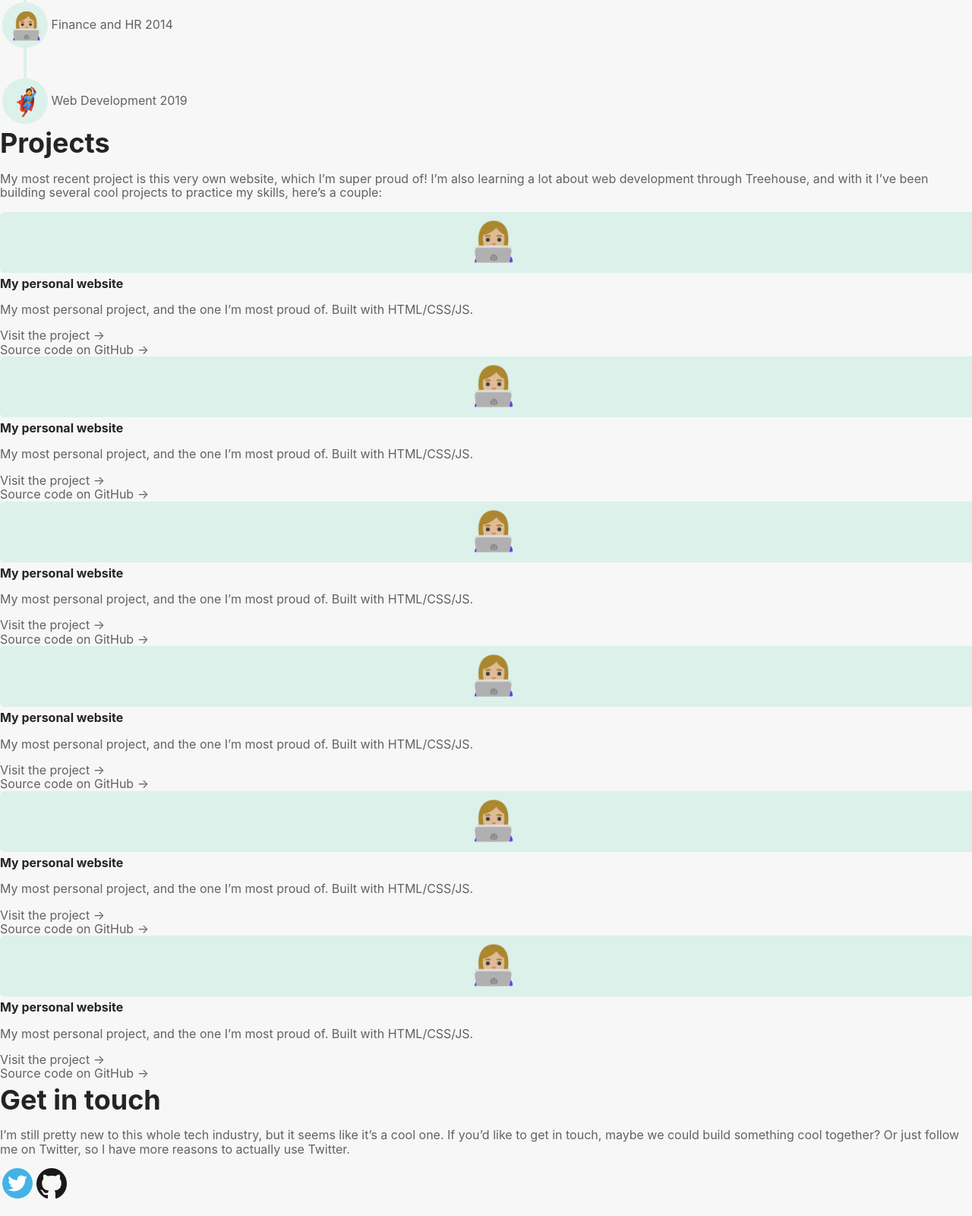
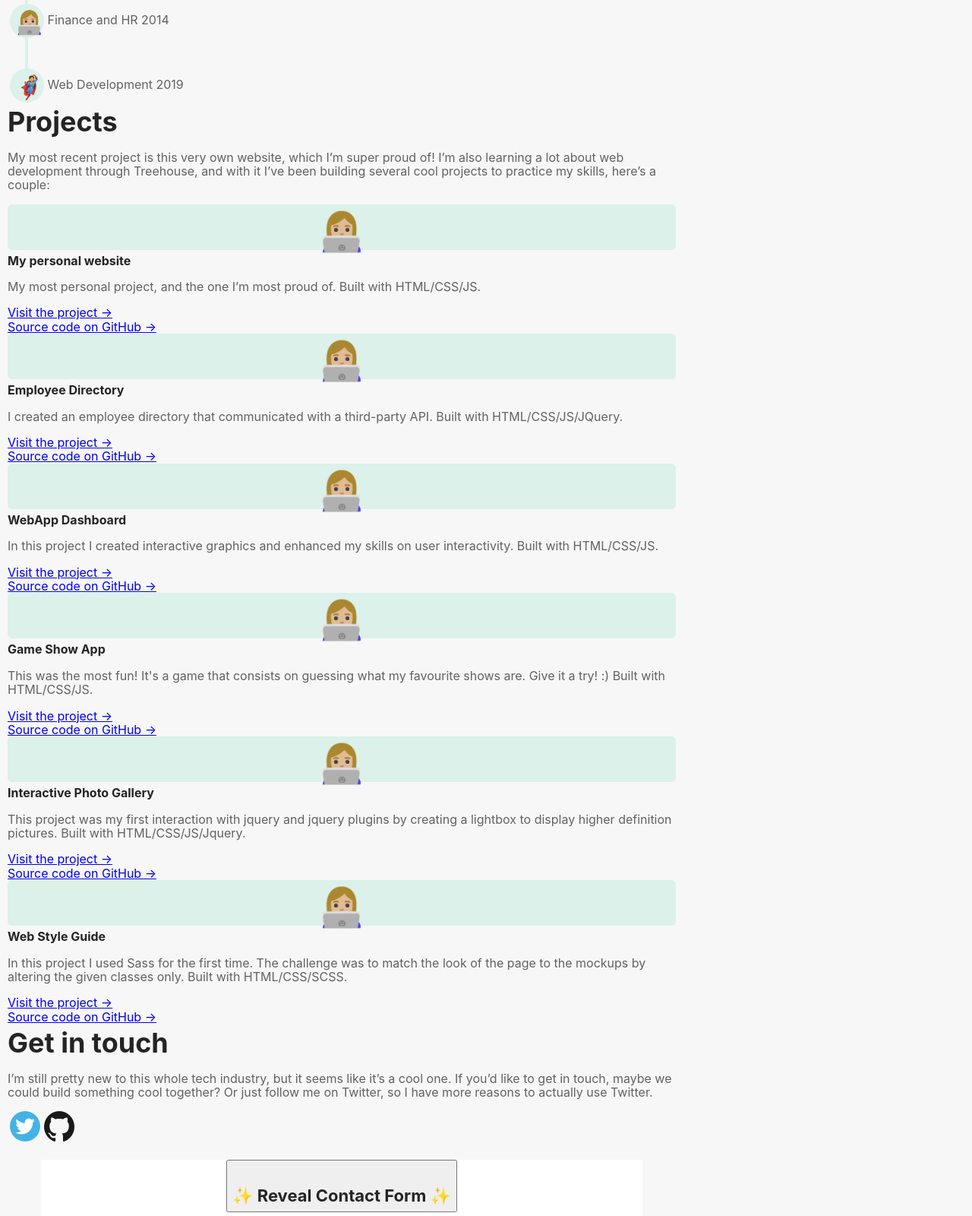
Before and after one commit to mindeby/my-portfolio, a plain HTML site: page index.html in a window 1280 px wide. Shown: the part 755-2355 px from the top of the page at 76% size. Drawn offline with Linux system fonts and the light colour scheme; a web font is replaced by a local one.

Commit message:
added working links and button for rotate

```diff
--- a/css/styles.css
+++ b/css/styles.css
@@ -3,6 +3,10 @@ html { font-family: 'Inter', sans-serif; }
 
 @supports (font-variation-settings: normal) {
   html { font-family: 'Inter var', sans-serif; }
+}
+
+* {
+  box-sizing: border-box;
 }
 
 body {
@@ -36,7 +40,9 @@ h4 {
 
 
 .container {
-  width: 100%;
+  width: 98%;
+  max-width: 900px;
+  padding: 10px;
 }
 
 ul {
@@ -56,12 +62,16 @@ box-shadow: 0 4px 8px 0 rgba(0,0,0,0.6);
 border-radius: 8px;
 }
 
+li {
+  list-style-type: none;
+}
+
 nav li {
-  list-style-type: none;
   display: inline-block;
   text-align: left;
-  padding: 8px 6px;
+  padding: 8px 2px;
   margin: 7px auto;
+  font-size: 14px;
 }
 
 nav li:hover {
@@ -81,16 +91,17 @@ nav li:active {
 
 .emoji {
   vertical-align: middle;
-  padding: 10px;
-  font-size: 35px;
+  padding: 7px;
+  font-size: 30px;
   background-color: #dbf1ea;
 }
 
 .milestone .emoji{
   border-radius: 50%;
-  width: 40px;
-  height: 40px;
+  width: 45px;
+  height: 45px;
 }
+
 
 .life_events li{
   margin-bottom: 0;
@@ -99,7 +110,7 @@ nav li:active {
 .vl {
   border-left: 4px solid #dbf1ea;
   height: 40px;
-  margin-left: 28px;
+  margin-left: 20px;
 }
 
 .projects .emoji{
@@ -111,7 +122,7 @@ nav li:active {
   font-size: 50px;
 }
 
-.projects a{
+.projects a {
   display: block;
 }
 
@@ -123,6 +134,7 @@ nav li:active {
   width: 90%;
   height: 500px;
   perspective: 800px;
+  perspective-origin: center;
   margin: 20px auto;
 }
 
@@ -135,9 +147,8 @@ nav li:active {
   transition: transform 1s;
 }
 
-.box:hover {
-  transform: rotateX(90deg);
-}
+
+
 
 .front {
   width: 100%;
@@ -160,13 +171,13 @@ nav li:active {
 
 .back   { transform: rotateX(-90deg) translateZ(-140px) translateY(200px); }
 
-label, input, textarea, button {
+label, input, textarea, button[type=submit] {
   display: block;
   width: 90%;
   margin: auto;
 }
 
-input, textarea, button {
+input, textarea, button[type=submit] {
   border: 2px solid #E3E3E3;
   border-radius: 6px;
   padding: 4px;
@@ -178,12 +189,12 @@ label {
   color: #242424;
 }
 
-button {
+button[type=submit] {
   background-color: #dbf1ea;
   height: 40px;
 }
 
-input:focus, textarea:focus, button:focus{
+input:focus, textarea:focus, button[type=submit]:focus{
   border: 2px solid #74dec1;
 }
 
--- a/index.html
+++ b/index.html
@@ -10,7 +10,7 @@
   </head>
 
   <body>
-    <container>
+    <div class="container">
       <nav>
         <ul>
           <li><a>👋Hi there</a></li>
@@ -91,43 +91,43 @@
             <span class="emoji">👩🏼‍💻</span>
             <h4>My personal website</h4>
             <p>My most personal project, and the one I’m most proud of. Built with HTML/CSS/JS.‍</p>
-            <a><span>Visit the project →</span></a>
-            <a><span>Source code on GitHub →</span></a>
+            <a href="http://deboraribeiro.netlify.com"><span>Visit the project →</span></a>
+            <a href="https://github.com/mindeby/my-portfolio"><span>Source code on GitHub →</span></a>
           </div>
           <div class="card">
             <span class="emoji">👩🏼‍💻</span>
-            <h4>My personal website</h4>
-            <p>My most personal project, and the one I’m most proud of. Built with HTML/CSS/JS.‍</p>
-            <a><span>Visit the project →</span></a>
-            <a><span>Source code on GitHub →</span></a>
+            <h4>Employee Directory</h4>
+            <p>I created an employee directory that communicated with a third-party API. Built with HTML/CSS/JS/JQuery.‍</p>
+            <a href="https://project-8.netlify.com"><span>Visit the project →</span></a>
+            <a href="https://github.com/mindeby/Techdegree-Project-8"><span>Source code on GitHub →</span></a>
           </div>
           <div class="card">
             <span class="emoji">👩🏼‍💻</span>
-            <h4>My personal website</h4>
-            <p>My most personal project, and the one I’m most proud of. Built with HTML/CSS/JS.‍</p>
-            <a><span>Visit the project →</span></a>
-            <a><span>Source code on GitHub →</span></a>
+            <h4>WebApp Dashboard</h4>
+            <p>In this project I created interactive graphics and enhanced my skills on user interactivity. Built with HTML/CSS/JS.‍</p>
+            <a href="https://project-7.netlify.com"><span>Visit the project →</span></a>
+            <a href="https://github.com/mindeby/Techdegree-Project-7"><span>Source code on GitHub →</span></a>
           </div>
           <div class="card">
             <span class="emoji">👩🏼‍💻</span>
-            <h4>My personal website</h4>
-            <p>My most personal project, and the one I’m most proud of. Built with HTML/CSS/JS.‍</p>
-            <a><span>Visit the project →</span></a>
-            <a><span>Source code on GitHub →</span></a>
+            <h4>Game Show App</h4>
+            <p>This was the most fun! It's a game that consists on guessing what my favourite shows are. Give it a try! :) Built with HTML/CSS/JS.‍</p>
+            <a href="https://project-number-6.netlify.com"><span>Visit the project →</span></a>
+            <a href="https://github.com/mindeby/Techdegree-Project-6"><span>Source code on GitHub →</span></a>
           </div>
           <div class="card">
             <span class="emoji">👩🏼‍💻</span>
-            <h4>My personal website</h4>
-            <p>My most personal project, and the one I’m most proud of. Built with HTML/CSS/JS.‍</p>
-            <a><span>Visit the project →</span></a>
-            <a><span>Source code on GitHub →</span></a>
+            <h4>Interactive Photo Gallery</h4>
+            <p>This project was my first interaction with jquery and jquery plugins by creating a lightbox to display higher definition pictures. Built with HTML/CSS/JS/Jquery.‍</p>
+            <a href="https://my5thproject.netlify.com"><span>Visit the project →</span></a>
+            <a href="https://github.com/mindeby/Techdegree-Project-5"><span>Source code on GitHub →</span></a>
           </div>
           <div class="card">
             <span class="emoji">👩🏼‍💻</span>
-            <h4>My personal website</h4>
-            <p>My most personal project, and the one I’m most proud of. Built with HTML/CSS/JS.‍</p>
-            <a><span>Visit the project →</span></a>
-            <a><span>Source code on GitHub →</span></a>
+            <h4>Web Style Guide</h4>
+            <p>In this project I used Sass for the first time. The challenge was to match the look of the page to the mockups by altering the given classes only. Built with HTML/CSS/SCSS.‍</p>
+            <a href="https://4thprojectnetlify.netlify.com"><span>Visit the project →</span></a>
+            <a href="https://github.com/mindeby/Techdegree-Project-4"><span>Source code on GitHub →</span></a>
           </div>
         </div>
       </div>
@@ -142,8 +142,8 @@
             <li><a><img src="images/github.png" alt="github icon"></a></li>
           </ul>
           <div class="scene">
-            <div class="box">
-              <div class="front"><h3>✨ Reveal Contact Form ✨</h3></div>
+            <div id="box" class="box">
+              <div class="front"><button id="reveal"><h3>✨ Reveal Contact Form ✨</h3></button></div>
               <div class="back">
                 <form action="index.html" method="post">
                   <div class="label_input">
@@ -171,7 +171,7 @@
         <span>Website handcoded with ♥ by me, hosted on Netlify and GitHub.</span>
       </footer>
 
-    </container>
+    </div>
     <script src="js/main.js"></script>
   </body>
 </html>
--- a/js/main.js
+++ b/js/main.js
@@ -15,8 +15,15 @@ document.addEventListener('DOMContentLoaded', () => { //wait until everything lo
   setTimeout(typeWriter,2000);
 
 
+let button = document.getElementById('reveal');
+let box = document.getElementById("box");
 
 
 
+  button.addEventListener("click", function(e){ //begin listener event
+        console.log('I clicked here')
+        box.style.transform = "rotateX(90deg)";
+  });
+
 
 });
```
